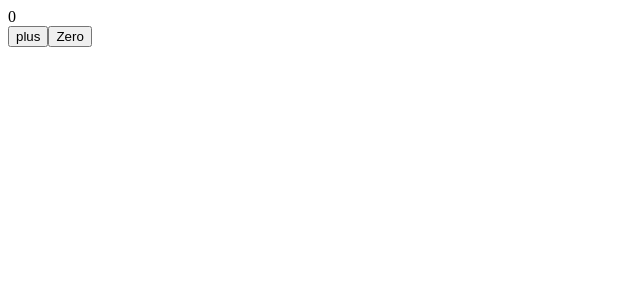
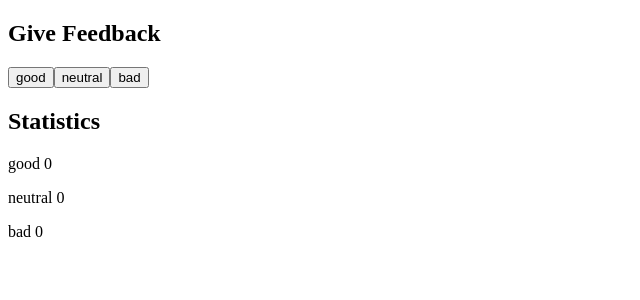
Before and after one commit to EmmanouilRichman/react-excercises-manny, a React (Vite) app in the folder lesson1/: page / in a window 1280 px wide. Shown: the top 300 px of the page, without its empty margins (0-640 px from the left). Built offline with nearby package versions, Linux system fonts and the light colour scheme.

Commit message:
1.6 answer

```diff
--- a/lesson1/src/App.jsx
+++ b/lesson1/src/App.jsx
@@ -1,19 +1,46 @@
 import { useState } from 'react'
+
+const Statistics = ({good,neutral,bad}) => {
+  return(
+    <div>
+      <p>good {good}</p>
+      <p>neutral {neutral}</p>
+      <p>bad {bad}</p>
+    </div>
+  )
+}
+
 const App = () => {
-  const [ counter, setCounter ] = useState(0)
+  // save clicks of each button to its own state
+  const [good, setGood] = useState(0)
+  const [neutral, setNeutral] = useState(0)
+  const [bad, setBad] = useState(0)
 
-  const increaseByOne = () => setCounter(counter + 1)
+  const handleGoodClick = () => {
+    setGood(good + + 1)
+  }
 
-  const setToZero = () => setCounter(0)
+  const handleBadClick = () => {
+    setBad(bad + 1)
+  }
 
-return (
-  <div>
-    <div>{counter}</div>
-    <button onClick={increaseByOne}>plus</button>
-    <button onClick={setToZero}>Zero</button>
-  </div>
+  const handleNeutralClick = () => {
+    setNeutral(neutral + 1)
+
+  }
+
+  return (
+    <div>
+      <h2>Give Feedback</h2>
+      <button onClick={handleGoodClick}>good </button>
+      <button onClick={handleNeutralClick}>neutral </button>
+      <button onClick={handleBadClick}>bad </button>
 
 
+      <h2>Statistics</h2>
+      <Statistics good={good} neutral={neutral} bad={bad}/>
+    </div>
   )
 }
+
 export default App
```
